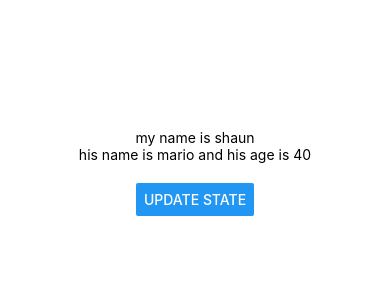
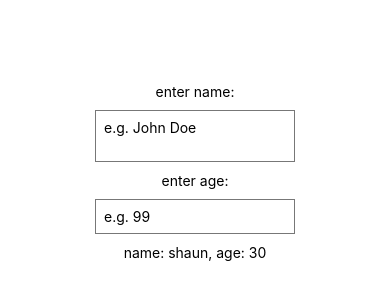
Before and after one commit to DorotaPawlowska/kursy-netNinja, a React Native app in the folder ReactNativeTutorial/myproject/: screen / in a window 390 px wide. Shown: the part 250-550 px from the top of the page. Built offline with nearby package versions, Linux system fonts and the light colour scheme.

Commit message:
React Native Tutorial #5 - Text Inputs
Changes to be committed:
	modified:   ReactNativeTutorial/myproject/App.js

```diff
--- a/ReactNativeTutorial/myproject/App.js
+++ b/ReactNativeTutorial/myproject/App.js
@@ -1,22 +1,27 @@
 import React , { useState } from 'react';
-import { StyleSheet, Text, View, Button } from 'react-native';
+import { StyleSheet, Text, View, TextInput } from 'react-native';
 
 export default function App() {
   const [name, setName] = useState('shaun');
-  const [person, setPerson] = useState({ name: 'mario', age: 40 });
-
-  const clickHandler = () => {
-    setName('chun-li');
-    setPerson({ name: 'luigi', age: 45});
-  }
+  const [age, setAge] = useState('30');
 
   return (
     <View style={styles.container}>
-        <Text>my name is {name}</Text>
-        <Text>his name is {person.name} and his age is {person.age}</Text>
-        <View style={styles.buttonContainer}>
-          <Button title='update state' onPress={clickHandler}/>
-        </View>
+
+        <Text>enter name:</Text>
+        <TextInput
+        multiline
+        style={styles.input}
+        placeholder='e.g. John Doe'
+        onChangeText={(val) => setName(val)}/>
+
+        <Text>enter age:</Text>
+        <TextInput
+        keyboardType='numeric'
+        style={styles.input}
+        placeholder='e.g. 99'
+        onChangeText={(val) => setAge(val)}/>
+        <Text>name: {name}, age: {age}</Text>
     </View>
   );
 }
@@ -28,7 +33,11 @@
     alignItems: 'center',
     justifyContent: 'center',
   },
-  buttonContainer: {
-    marginTop: 20,
+  input: {
+    borderWidth: 1,
+    borderColor: '#777',
+    padding: 8,
+    margin: 10,
+    width: 200,
   },
 });
```
